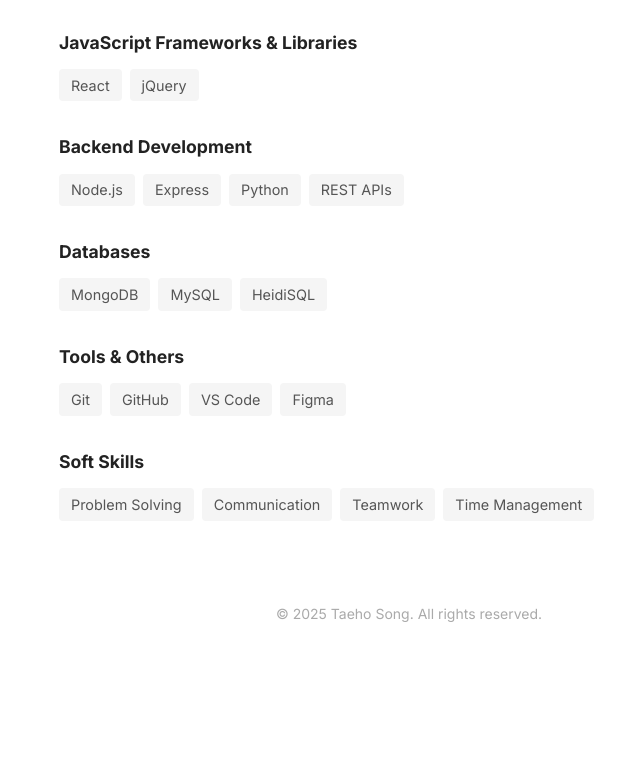
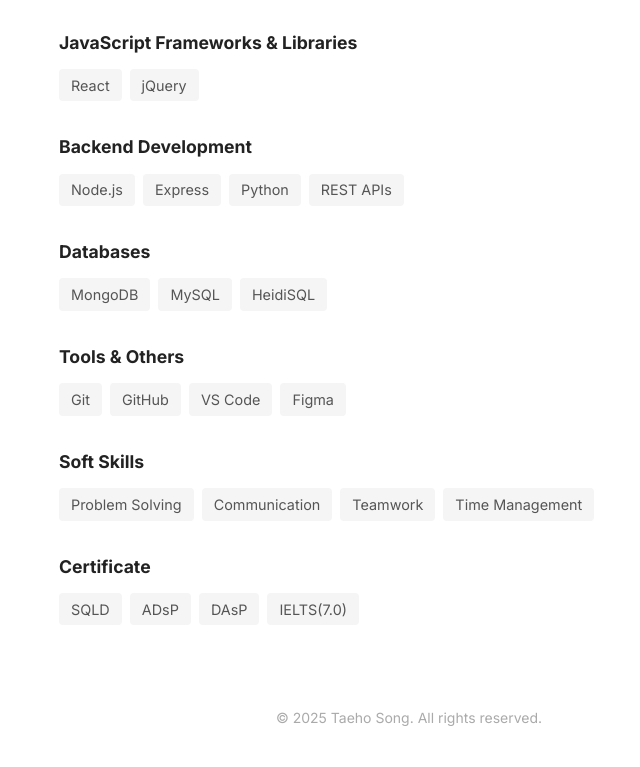
Before and after one commit to sth00619/portfolio, a plain HTML site: page skills.html in a window 1280 px wide. Shown: the part 347-1114 px from the top of the page, without its empty margins (231-871 px from the left). Before the commit the page ends 1026 px from the top, so only its background shows below. Drawn offline with Linux system fonts and the light colour scheme.

Commit message:
Update skills.html

```diff
--- a/skills.html
+++ b/skills.html
@@ -90,6 +90,17 @@
                         <span class="skill-tag">Time Management</span>
                     </div>
                 </div>
+
+                <!-- Cerficate -->
+                <div class="skill-category">
+                    <h3>Certificate</h3>
+                    <div class="skills-list">
+                        <span class="skill-tag">SQLD</span>
+                        <span class="skill-tag">ADsP</span>
+                        <span class="skill-tag">DAsP</span>
+                        <span class="skill-tag">IELTS(7.0)</span>
+                    </div>
+                </div>
             </div>
         </main>
 
```
